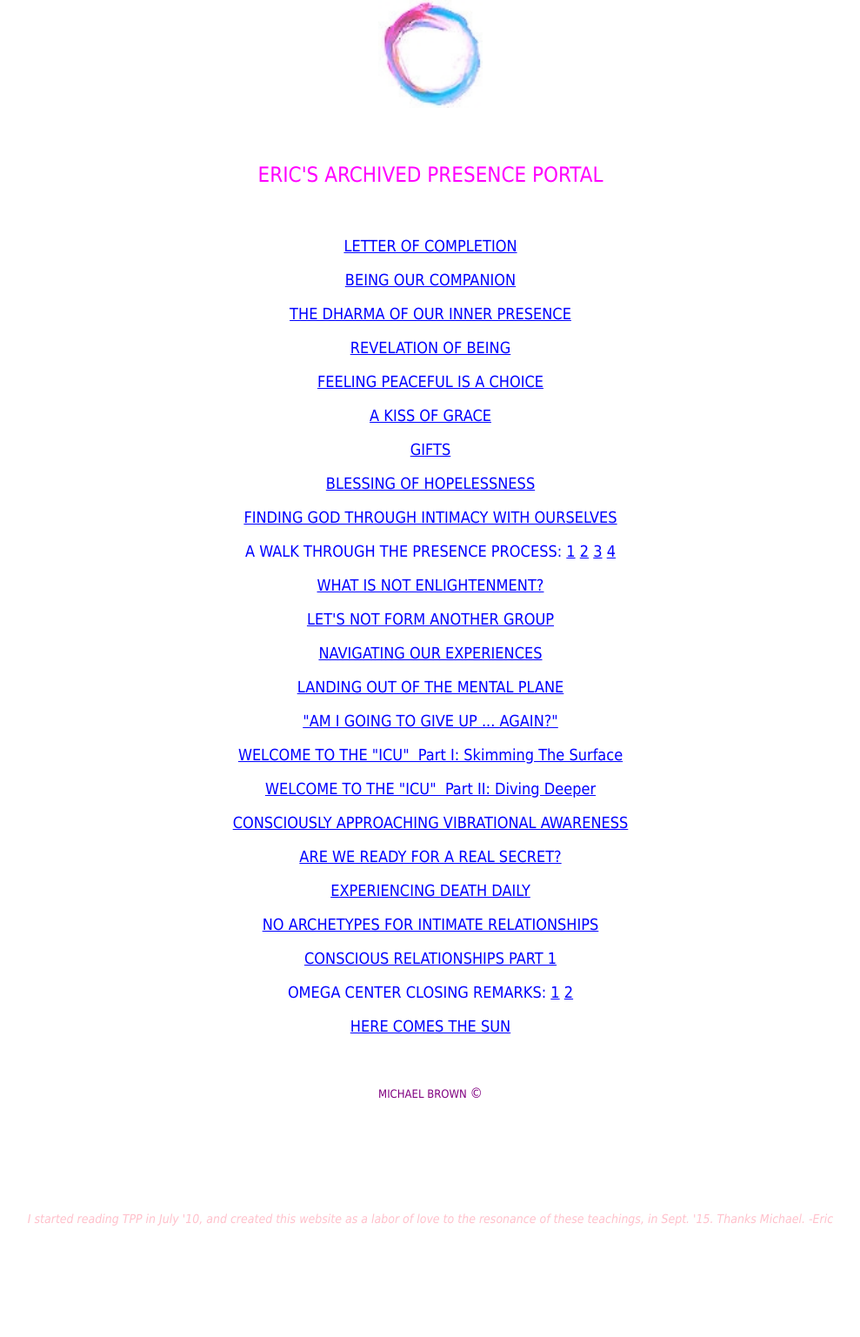
After one commit to eblincow/homepage, a Django app: template blinc/blinc/templates/portal/index2.html in a window 1280 px wide. The commit adds this page. Shown: the whole page at 87% size, without its empty margins (145-1134 px from the left). Run offline with Django 3.2, Linux system fonts and the light colour scheme; the template is opened without the code that fills it, so the values that code supplies are empty.

Commit message:
Rebirthed Presence Portal, removed some cruft + tests, css tweaks

```diff
--- a/blinc/blinc/static/homepage.css
+++ b/blinc/blinc/static/homepage.css
@@ -13,7 +13,7 @@ body {
     margin-left: auto;
 }
 
-a {
+#homepage a {
     cursor: pointer;
     font-weight: bold;
 }
@@ -61,10 +61,6 @@ ul.tabrow {
     width: 33.33%;
     padding-right: 3%;
     padding-left: 3%;
-}
-
-#pastwork h1 {
-    margin-bottom: 10px;
 }
 
 #pastwork h2 {
@@ -158,6 +154,22 @@ hr.style-eight {
     z-index: -2;
 }
 
+
+#thankyou p {
+    margin: 10%;
+    font-color: "pink";
+
+font-family: Tahoma, Verdana, Segoe, sans-serif;
+    font-size: 14px;
+    font-style: italic;
+    font-variant: normal;
+    font-weight: 500;
+    line-height: 15.4px;
+    color: pink;
+
+}
+
+
 /* Smartphones */
 @media only screen
 and (max-width: 595px) {
--- a/blinc/blinc/templates/home.html
+++ b/blinc/blinc/templates/home.html
@@ -22,7 +22,7 @@
 </head>
 <body>
 
-
+    <div id="homepage">
 <div id="title">
     <h1>Eric Blincow / computer programming</h1>
 </div>
@@ -45,9 +45,11 @@
     {% include 'contact.html' %}
     {% include 'pastwork.html' %}
 </div>
-
+</div>
 
 <!-- javascript -->
 <script type="text/javascript" src="{% static 'homepage.js' %}" async></script>
+
+
 </body>
 </html>
--- /dev/null
+++ b/blinc/blinc/templates/portal/index2.html
@@ -0,0 +1,168 @@
+{% load staticfiles %}
+
+<!-- Eric's Archived Presence Portal -->
+<!-- created by Eric Blincow, 09/15 -->
+
+<!-- saved from url=(0096)articles_letters.htm -->
+<html>
+<head>
+    <meta http-equiv="Content-Type" content="text/html; charset=UTF-8">
+    <link rel="shortcut icon" href="{%  static 'favicon.ico' %}" type="image/x-icon">
+    <link rel="icon" href="{% static 'favicon.ico' %}" type="image/x-icon">
+        <link rel="stylesheet" type="text/css" href="{% static 'homepage.css' %}">
+
+
+    <title>PP</title>
+</head>
+
+<body>
+<style>
+    a {
+        color: #0000FF;
+    }
+
+    p {
+        text-align: center;
+        font-size: 13.5pt;
+    }
+
+    body {
+        font-family: Tahoma, serif;
+        color: blue;
+    }
+</style>
+
+<p>
+    <img border="0" src="{% static 'logo_for_header.jpg' %}" width="120" height="124" style="margin-bottom: 3.5%;"></p>
+
+<p><span style="font-size: 18pt; color: #FF00FF;">ERIC'S ARCHIVED PRESENCE PORTAL</span></p>
+
+<p>&nbsp;</p>
+
+
+<p>
+    <a href="{% static 'portal/letter_of_completion.html' %}">LETTER OF COMPLETION</a>
+</p>
+
+<p>
+    <a href="{% static 'portal/being_our_companion.pdf' %}">BEING OUR COMPANION</a>
+</p>
+
+
+<p><a href="{% static 'portal/dharma_of_inner_presence.mp3' %}">THE
+    DHARMA OF OUR INNER PRESENCE</a></p>
+
+<p>
+    <a href="{% static 'portal/Revelation_of_Being.html' %}">
+        REVELATION OF BEING</a>
+</p>
+
+
+
+<p><a href="{% static 'portal/feeling_peaceful.html' %}">FEELING
+    PEACEFUL IS A
+    CHOICE</a>
+</p>
+
+
+
+
+
+<p>
+    <a href="{% static 'portal/Kiss_of_Grace.html' %}">
+        A
+        KISS OF GRACE
+    </a>
+</p>
+
+
+<p>
+    <a href="{% static 'portal/Gifts.html' %}">
+        GIFTS
+    </a>
+</p>
+
+
+<p>
+    <a href="{% static 'portal/blessing_hopelessness.mp3' %}">BLESSING OF
+        HOPELESSNESS</a>
+</p>
+
+
+<p>
+    <a href="{% static 'portal/finding_god_through_intimacy.mp3' %}">FINDING GOD THROUGH INTIMACY
+        WITH OURSELVES</a>
+</p>
+
+
+<p>
+    A WALK THROUGH THE
+    PRESENCE PROCESS: <a href="{% static 'portal/walk_through_presence_process1.mp3' %}">1</a> <a
+        href="{% static 'portal/walk_through_presence_process2.mp3' %}">2</a> <a
+        href="{% static 'portal/walk_through_presence_process3.mp3' %}">3</a> <a
+        href="{% static 'portal/walk_through_presence_process4.mp3' %}">4</a>
+</p>
+
+
+<p><a href="{% static 'portal/What_Not_Enlightenment.html' %}">WHAT
+    IS NOT ENLIGHTENMENT?</a></p>
+
+<p><a href="{% static 'portal/Not_Another_Group.html' %}">LET'S
+    NOT FORM ANOTHER GROUP</a></p>
+
+<p><a href="{% static 'portal/navigating.html' %}">NAVIGATING
+    OUR EXPERIENCES</a></p>
+
+<p><a href="{% static 'portal/Mental_Plane.html' %}">LANDING
+    OUT OF THE MENTAL PLANE</a></p>
+
+<p><a href="{% static 'portal/give_up.html' %}">"AM
+    I GOING TO GIVE UP ... AGAIN?"</a></p>
+
+
+<p><a href="{% static 'portal/ICU1.html' %}">WELCOME
+    TO THE "ICU"&nbsp; Part I: Skimming The Surface</a></p>
+
+<p><a href="{% static 'portal/ICU2.html' %}">WELCOME
+    TO THE "ICU"&nbsp; Part II: Diving Deeper
+</a>
+</p>
+
+<p>
+    <a href="{% static 'portal/Vibrational.html' %}">CONSCIOUSLY
+        APPROACHING VIBRATIONAL AWARENESS</a>
+</p>
+
+
+<p><a href="{% static 'portal/Ready_For_A_Real_Secret.html' %}">ARE WE
+    READY FOR A REAL SECRET?</a></p>
+
+<p><a href="{% static 'portal/death.html' %}">EXPERIENCING
+    DEATH DAILY</a></p>
+
+<p><a href="{% static 'portal/No_Archetypes_Intimacy.html' %}">NO
+    ARCHETYPES FOR INTIMATE RELATIONSHIPS</a></p>
+
+<p><a href="{% static 'portal/conscious_relationships1.html' %}">CONSCIOUS
+    RELATIONSHIPS PART 1</a></p>
+
+<p>OMEGA CENTER CLOSING REMARKS: <a
+        href="{% static 'portal/omega_1.mp3' %}">1</a> <a href="{% static 'portal/omega_2.mp3' %}">2</a></p>
+
+
+<p><a href="{% static 'portal/here_comes_sun.html' %}">HERE COMES THE SUN</a></p>
+
+<p>&nbsp;</p>
+
+<p><font face="Tahoma" color="#800080"><span style="background-color: white; background-repeat: repeat; background-attachment: scroll; text-transform: uppercase; background-position: 0% 50%"><font
+        size="2">Michael
+    Brown </font></span><font size="3">©</font></font>
+
+<div id="thankyou"><p>I started reading TPP in July '10, and created this website as a labor of love to the
+    resonance of these teachings, in Sept. '15. Thanks Michael. -Eric</p> </div>
+</body>
+</html>
+
+
+<!-- I started reading TPP in July '10, and created this website as a labor of love to the
+resonance of these teachings, in Sept. '15. Thanks Michael. -Eric -->
--- a/blinc/blinc/urls.py
+++ b/blinc/blinc/urls.py
@@ -8,4 +8,5 @@ urlpatterns = patterns('',
                        # /resume?references -- the resume with references
                        url(r'^resume', 'blinc.views.resume', name='resume'),
                        url(r'^portal', 'blinc.views.portal', name='portal'),
-)
+                       url(r'^pp', 'blinc.views.pp', name='pp'),
+                       )
```
Also changed, not shown: blinc/blinc/settings.py (+0 -9 lines), blinc/blinc/tests.py (deleted, +0 -33 lines), blinc/blinc/views.py (+7 -1 lines), infinity_bunnies/bunnies_javascript.html (deleted, +0 -73 lines), 1 other file.
